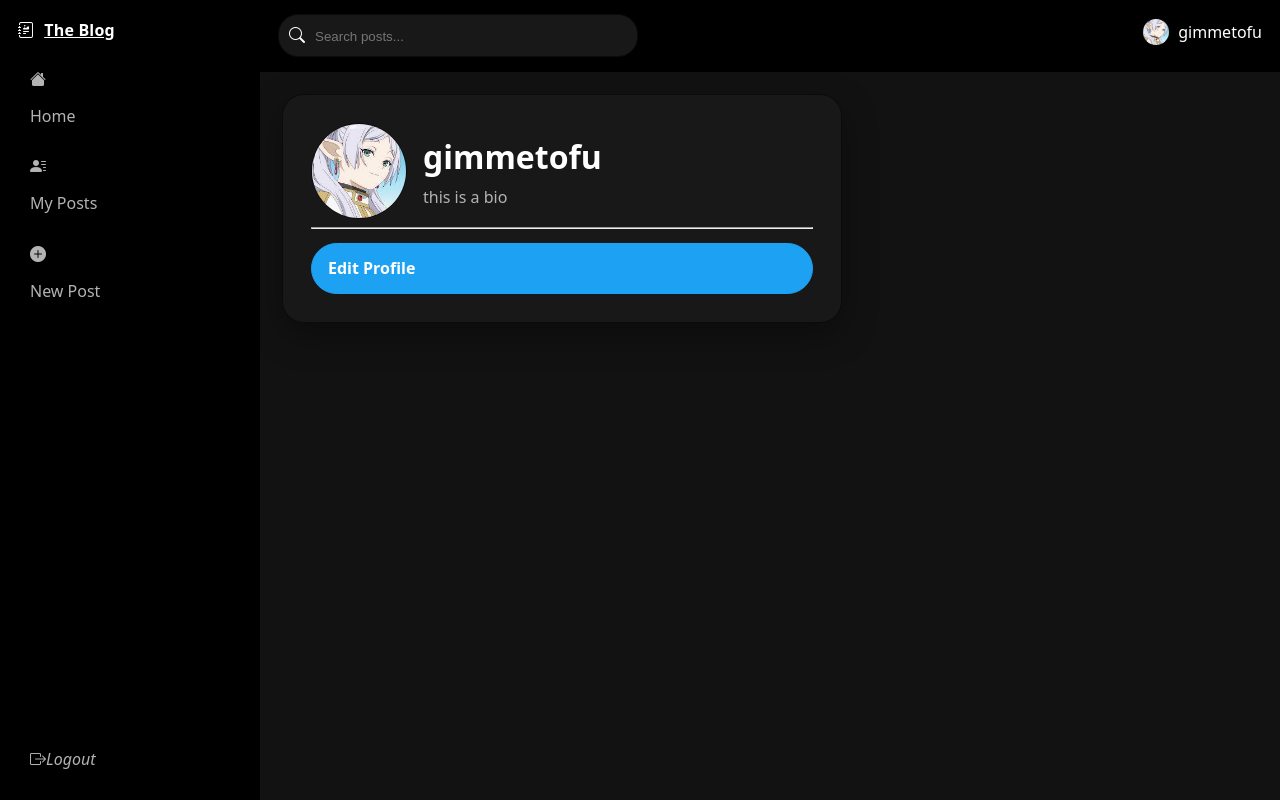
After one commit to dannydao/PersonalBlog, a Django app: a page that uses templates/base.html in a window 1280 px wide. The commit adds this page. Run offline with Django 5.2, Linux system fonts and the light colour scheme; a user stored in the database is signed in; data comes from the database, SQL or seed files in the repository; both versions use the stored data as it was after the commit.

Commit message:
added pfp function

```diff
--- a/blog/posts/models.py
+++ b/blog/posts/models.py
@@ -1,6 +1,7 @@
-
 from django.db import models
 from django.contrib.auth.models import User
+from django.db.models.signals import post_save
+from django.dispatch import receiver
 from django.utils.text import slugify
 
 def cover_upload(instance, filename):
@@ -54,3 +55,17 @@ class Comment(models.Model):
 
     def __str__(self):
         return f"Comment by {self.author} on {self.post}"
+
+class Profile(models.Model):
+    user = models.OneToOneField(User, on_delete=models.CASCADE, related_name="profile")
+    avatar = models.ImageField(upload_to="avatars/%Y/%m/", blank=True, null=True)
+    bio = models.CharField(max_length=280, blank=True)
+
+    def __str__(self):
+        return f"Profile({self.user.username})"
+
+
+@receiver
+def create_profile(sender, instance, created, **kwargs):
+    if created:
+        Profile.objects.create(user=instance)
--- /dev/null
+++ b/blog/posts/templatetags/profile_extras.py
@@ -0,0 +1,14 @@
+from django import template
+from posts.models import Profile
+
+register = template.Library()
+
+@register.filter
+def get_profile(user):
+    if not getattr(user, "is_authenticated", False):
+        return None
+    prof = getattr(user, "profile", None)
+    if prof:
+        return prof
+    profile, _ = Profile.objects.get_or_create(user=user)
+    return profile
--- a/blog/posts/urls.py
+++ b/blog/posts/urls.py
@@ -5,8 +5,10 @@ urlpatterns = [
     path("", views.post_list, name="post_list"),
     path("post/new/", views.post_create, name="post_create"),
     path("post/<slug:slug>/comment/<int:pk>/edit/", views.comment_edit, name="comment_edit"),
-    path("post/<slug:slug>comment/<int:pk>/delete/", views.comment_delete, name="comment_delete"),
+    path("post/<slug:slug>/comment/<int:pk>/delete/", views.comment_delete, name="comment_delete"),
     path("me/", views.my_posts, name="my_posts"),
+    path("u/<str:username>/", views.profile_detail, name="profile_detail"),
+    path("settings/profile/", views.profile_edit, name="profile_edit"),
     path("post/<slug:slug>/", views.post_detail, name="post_detail"),
     path("post/<slug:slug>/edit/", views.post_edit, name="post_edit"),
     path("post/<slug:slug>/delete/", views.post_delete, name="post_delete"),
--- a/blog/posts/views.py
+++ b/blog/posts/views.py
@@ -1,14 +1,16 @@
 from django.shortcuts import render, redirect, get_object_or_404
 from django.contrib.auth.decorators import login_required
 from django.contrib.auth.forms import UserCreationForm
+from django.contrib.auth.models import User
 from django.contrib.auth import login, logout
 from django.contrib import messages
 from django.views.decorators.http import require_http_methods
 from django.http import HttpResponseForbidden
 from django.db.models import Q
 from django.urls import reverse
-from .models import Post, Comment
-from .forms import PostForm, CommentForm
+from .models import Post, Comment, Profile
+from .forms import PostForm, CommentForm, ProfileForm
+
 
 
 def post_list(request):
@@ -28,7 +30,7 @@ def my_posts(request):
     q = (request.GET.get("q") or "").strip()
     posts = Post.objects.filter(author=request.user).select_related("author")
     if q:
-        post = post.filer(
+        post = post.filter(
             Q(title__icontains=q) |
             Q(body__icontains=q)
         )
@@ -117,7 +119,7 @@ def comment_delete(request, slug, pk):
 @require_http_methods(["POST"])
 def comment_edit(request, slug, pk):
     comment = get_object_or_404(Comment, pk=pk, post__slug=slug)
-    if not (request.user == comment.author or request.user == comment.post.author or request.user.is_superuser):
+    if request.user != comment.author:
         return HttpResponseForbidden("You can only edit your own comments.")
     body = (request.POST.get("body") or "").strip()
     if not body:
@@ -138,3 +140,22 @@ def signup(request):
     else:
         form = UserCreationForm()
     return render(request, "registration/signup.html", {"form": form})
+
+def profile_detail(request, username):
+    owner = get_object_or_404(User, username=username)
+    profile, _ = Profile.objects.get_or_create(user=owner)
+    return render(request, "profile/profile_detail.html", {"owner": owner, "profile": profile})
+
+@login_required
+@require_http_methods(["GET", "POST"])
+def profile_edit(request):
+    profile, _ = Profile.objects.get_or_create(user=request.user)
+    if request.method == "POST":
+        form = ProfileForm(request.POST, request.FILES, instance=profile)
+        if form.is_valid():
+            form.save()
+            messages.success(request, "Profile updated.")
+            return redirect("profile_detail", username=request.user.username)
+    else:
+        form = ProfileForm(instance=profile)
+    return render(request, "profile/profile_form.html", {"form": form})
--- a/static/css/s_lite.css
+++ b/static/css/s_lite.css
@@ -80,7 +80,7 @@ form input[type="submit"].btn, form button.btn{color:var(--on-accent);}
 .comment:last-child{border-bottom:none;}
 .avatar{width:40px; height:40px; border-radius:50%; background:#222; display:grid; place-items:center; color:#ddd; font-weight:700;}
 .comment-meta{color:var(--muted); margin-bottom:6px;}
-
+.comment-box{min-height:140px;height:140px;max-height:140px;resize:none;overflow:auto;line-height:1.5;}
 
 /* Auth Form */
 .auth-page{min-height:calc(100vh - 80px); display:grid; place-items:center; padding: 24px 16px;}
@@ -119,6 +119,12 @@ form input[type="submit"].btn, form button.btn{color:var(--on-accent);}
 .edit-inline textarea{width:100%; background:#0f0f0f; border:1px solid #2a2a2a; color:var(--text); border-radius:12px; padding:10px 12px; outline:none; resize:vertical;}
 .edit-inline textarea:focus{border-color:var(--accent);}
 
+/* Top Bar Avatar */
+.topbar .whoami{margin-left:auto;}
+.topbar .whoami .whoami-link{display:inline-flex;align-items:center;gap:8px;color:var(--text);text-decoration:none;}
+.topbar .whoami .whoami-link .avatar-img{width:28px;height:28px;border-radius:50%;object-fit:cover;display:block;border:1px solid var(--border);flex:0 0 28px;}
+.topbar .whoami .whoami-link .avatar-badge{width:28px;height:28px;border-radius:50%;display:grid;place-items:center;background:#222;color:#ddd;font-weight:700;font-size:.9rem;flex:0 0 28px;}
+
 /* Responsive */
 @media (max-width: 768px){.app{grid-template-columns:1fr}
     .sidebar{position:fixed; inset:0 60% 0 0; transform:translateX(-100%); transition:transform .2s ease; z-index: 9}
--- a/templates/base.html
+++ b/templates/base.html
@@ -1,4 +1,5 @@
 {% load static %}
+{% load profile_extras %}
 <!doctype html>
 <html lang="en">
     <head>
@@ -53,7 +54,16 @@
                     </div>
                     <div class="whoami">
                         {% if user.is_authenticated %}
-                            <i class="bi bi-person-circle"></i> {{ user.username }}
+                            {% with p=user|get_profile %}
+                                <a class="whoami-link" href="{% url 'profile_detail' user.username %}">
+                                    {% if p and p.avatar %}
+                                        <img class="avatar-img" src="{{ p.avatar.url }}" alt="{{ user.username }}">
+                                    {% else %}
+                                        <span class="avatar-badge">{{ user.username|first|upper }}</span>
+                                    {% endif %}
+                                    <span>{{ user.username }}</span>
+                                </a>
+                            {% endwith %}
                         {% else %}
                             <span class="muted">Guest</span>
                         {% endif %}
--- a/templates/posts/post_detail.html
+++ b/templates/posts/post_detail.html
@@ -43,7 +43,7 @@
                         <form method="post" action="{% url 'comment_edit' post.slug c.pk %}" style="margin-top:8px;">
                             {% csrf_token %}
                             <textarea name="body" rows="3" style="width:100%;">{{ c.body }}</textarea>
-                            <button class="btn small" type="submit">Save</button>
+                            <button class="btn danger small" type="submit">Save</button>
                         </form>
                     </details>
                 {% endif %}
@@ -68,7 +68,9 @@
         <h3>Add a comment</h3>
         <form method="post" class="panel form">
             {% csrf_token %}
-            {{ form.as_p }}
+            {{ form.non_field_errors }}
+            {{ form.body.errors }}
+            {{ form.body }}
             <button class="btn" type="submit">Post Comment</button>
         </form>
     {% else %}
--- /dev/null
+++ b/templates/profile/profile_detail.html
@@ -0,0 +1,26 @@
+{% extends "base.html" %}
+{% block title %}{{ owner.username }} · Profile{% endblock %}
+{% block content %}
+    <div class="form_page">
+        <div class="form-card">
+            <div style="display:flex;gap:16px;align-items:center;">
+                {% if profile.avatar %}
+                    <img src="{{ profile.avatar.url }}" alt="{{ owner.username }}" style="width:96px;height:96px;border-radius:50%;object-fit:cover;border:1px solid var(--border);">
+                {% else %}
+                    <div class="avatar" style="width:96px;height:96px;border-radius:50%;background:#222;display:grid;place-items:center;color:#ddd;font-weight:700;font-size:2rem;">
+                        {{ owner.username|first|upper }}
+                    </div>
+                {% endif %}
+                <div>
+                    <h1 style="margin:0">{{ owner.username }}</h1>
+                    {% if profile.bio %}<p class="muted" style="margin:.25rem 0 0">{{ profile.bio }}</p>{% endif %}
+                </div>
+            </div>
+
+            {% if request.user == owner %}
+            <hr>
+            <a class="btn" href="{% url 'profile_edit' %}">Edit Profile</a>
+            {% endif %}
+        </div>
+    </div>
+{% endblock %}
```
Also changed, not shown: blog/posts/forms.py (+20 -1 lines), templates/profile/profile_form.html (added, +18 -0 lines), blog/db.sqlite3, blog/posts/migrations/0004_profile.py (added), blog/posts/templatetags/__init__.py (added), media/avatars/2025/08/2.jpg (added), media/avatars/2025/08/3.png (added).
